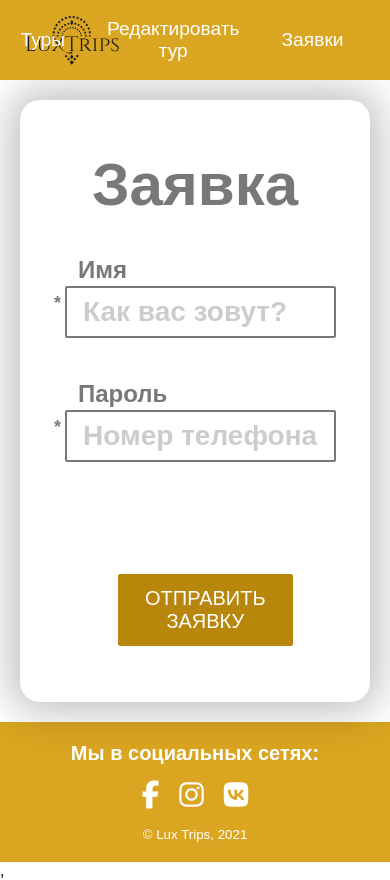
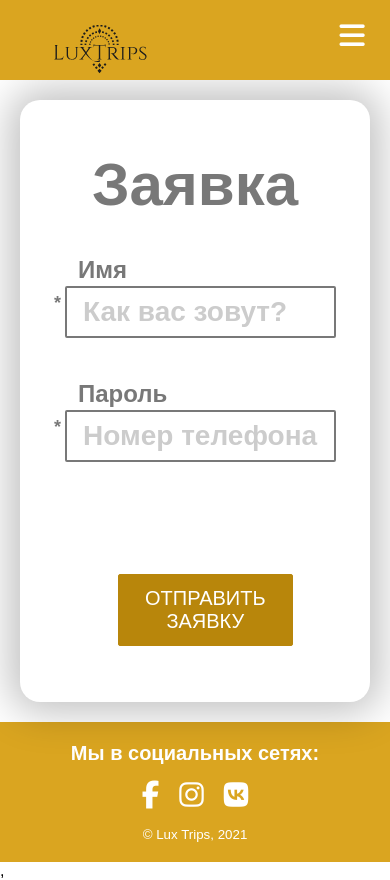
Before and after one commit to NattiNatasha/travelAgency-project, a React (Create React App) app in the folder final-project/: page /order in a window 390 px wide. Built offline with nearby package versions, Linux system fonts and the light colour scheme.

Commit message:
Сделана адаптация под мобильные устройства

```diff
--- a/final-project/src/components/Header/Header.css
+++ b/final-project/src/components/Header/Header.css
@@ -62,7 +62,7 @@
     color: #fff;
 }
 
-.nav-links-mobile {
+.header-menu__links-mobile {
     display: none;
 }
 
@@ -72,7 +72,11 @@
 
 @media screen and (max-width: 960px) {
 
-    .nav-menu {
+    .HeaderItems {
+        position: relative;
+    }
+
+    .header-menu {
         display: flex;
         flex-direction: column;
         width: 100%;
@@ -84,7 +88,7 @@
         transition: all 0.5s ease;
     }
 
-    .nav-menu.active {
+    .header-menu.active {
         background: #242222;
         left: 0;
         opacity: 1;
@@ -92,27 +96,27 @@
         z-index: 1;
     }
 
-    .nav-links {
+    .header-menu__links {
         text-align: center;
-        padding: 2rem;
+        padding: 0;
         width: 100%;
-        display: table;
+        display: block;
     }
 
-    .nav-links:hover {
+    .header-menu__links:hover {
         background-color: #fff;
         color: #242424;
         border-radius: 0;
     }
 
-    .navbar-logo {
+    .header__logo {
         position: absolute;
         top: 0;
         left: 0;
         transform: translate(25%, 50%);
     }
 
-    .menu-icon {
+    .header__menu-icon {
         display: block;
         position: absolute;
         top: 0;
@@ -127,7 +131,7 @@
         font-size: 2rem;
     }
 
-    .nav-links-mobile {
+    .header-menu__links-mobile {
         display: block;
         text-align: center;
         margin: 2rem auto;
@@ -142,7 +146,7 @@
         transition: all 0.3s ease-out;
     }
 
-    .nav-links-mobile:hover {
+    .header-menu__links-mobile:hover {
         background: #fff;
         color: #242424;
         transition: 250ms;
--- a/final-project/src/components/Header/Header.jsx
+++ b/final-project/src/components/Header/Header.jsx
@@ -3,9 +3,10 @@ import './Header.css'
 import {Link} from "react-router-dom";
 import {Button} from "../Button/Button";
 
-function Header (handleLogout) {
+function Header () {
     const [click, setClick] = useState(false);
     const [button, setButton] = useState(true);
+
     const handleClick = () => setClick(!click);
     const closeMobileMenu = () => setClick(false);
 
@@ -54,12 +55,15 @@ function Header (handleLogout) {
                                 Заявки
                             </Link>
                         </li>
+                        <li>
+                            <Link to='/log-in' className='header-menu__links-mobile' onClick={closeMobileMenu}>
+                                Sign In
+                            </Link>
+                        </li>
                     </ul>
-                    <div>
-                        <Link to='/log-in'>
-                            {button && <Button buttonStyle={'btn--outlineWhite'}>SIGN IN</Button>}
-                        </Link>
-                    </div>
+                    <Link to='/log-in' className='btn-mobile'>
+                    {button && <Button buttonStyle='btn--outlineWhite' buttonSize='btn--large'>SIGN IN</Button>}
+                    </Link>
                 </div>
             </header>
         </>
--- a/final-project/src/components/MainContent/MainContent.css
+++ b/final-project/src/components/MainContent/MainContent.css
@@ -12,12 +12,14 @@
 .content__title {
     color: bisque;
     font-size: 80px;
+    text-align: center;
 }
 
 .content__subtitle {
     margin-top: 8px;
     color: bisque;
     font-size: 32px;
+    text-align: center;
 }
 
 .content__btn {
@@ -26,14 +28,14 @@
 
 @media screen and (max-width: 960px) {
     .content__title {
-        font-size: 70px;
+        font-size: 60px;
         margin-top: -150px;
     }
 }
 
 @media screen and (max-width: 768px) {
     .content__title {
-        font-size: 50px;
+        font-size: 48px;
         margin-top: -100px;
     }
 
```
Also changed, not shown: final-project/src/components/Button/Button.jsx (+8 -6 lines).
